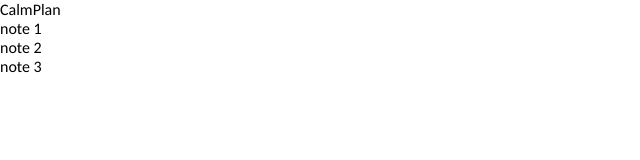
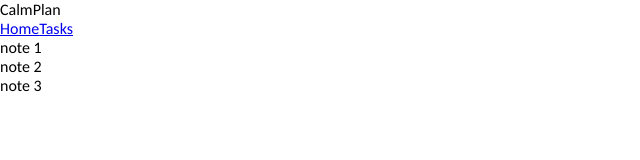
Before and after one commit to large-bytes/CalmPlan, a React (Vite) app: page /tasks in a window 1280 px wide. Shown: the top 160 px of the page, without its empty margins (0-640 px from the left). Built offline with nearby package versions, Linux system fonts and the light colour scheme.

Commit message:
Add ReactRouter and first routes

```diff
--- a/package.json
+++ b/package.json
@@ -11,7 +11,8 @@
   },
   "dependencies": {
     "react": "^18.2.0",
-    "react-dom": "^18.2.0"
+    "react-dom": "^18.2.0",
+    "react-router-dom": "^6.23.1"
   },
   "devDependencies": {
     "@types/react": "^18.2.66",
--- a/src/App.tsx
+++ b/src/App.tsx
@@ -1,13 +1,8 @@
 function App() {
   return (
-    <main>
-      <h1>CalmPlan</h1>
-      <ul>
-        <li>note 1</li>
-        <li>note 2</li>
-        <li>note 3</li>
-      </ul>
-    </main>
+    <>
+      <h2>HOME</h2>
+    </>
   );
 }
 
--- /dev/null
+++ b/src/components/Navbar.tsx
@@ -0,0 +1,16 @@
+// file: src/components/Navbar.tsx
+
+import { NavLink } from "react-router-dom";
+
+const Navbar = () => {
+  return (
+    <nav>
+      <ul>
+        <NavLink to="/">Home</NavLink>
+        <NavLink to="/tasks">Tasks</NavLink>
+      </ul>
+    </nav>
+  );
+};
+
+export default Navbar;
--- a/src/main.tsx
+++ b/src/main.tsx
@@ -1,10 +1,24 @@
 import React from "react";
 import ReactDOM from "react-dom/client";
+import "./index.css";
+import { createBrowserRouter, RouterProvider } from "react-router-dom";
 import App from "./App.tsx";
-import "./index.css";
+import Tasks from "./routes/Tasks.tsx";
+import Layout from "./routes/Layout.tsx";
+
+const router = createBrowserRouter([
+  {
+    path: "/",
+    element: <Layout />,
+    children: [
+      { index: true, element: <App /> },
+      { path: "/tasks", element: <Tasks /> },
+    ],
+  },
+]);
 
 ReactDOM.createRoot(document.getElementById("root")!).render(
   <React.StrictMode>
-    <App />
+    <RouterProvider router={router} />
   </React.StrictMode>
 );
--- /dev/null
+++ b/src/routes/Layout.tsx
@@ -0,0 +1,18 @@
+// file: src/routes/Layout.tsx
+
+import { Outlet } from "react-router-dom";
+import Navbar from "../components/Navbar";
+
+const Layout = () => {
+  return (
+    <div>
+      <h1>CalmPlan</h1>
+      <Navbar />
+      <main>
+        <Outlet />
+      </main>
+    </div>
+  );
+};
+
+export default Layout;
--- /dev/null
+++ b/src/routes/Tasks.tsx
@@ -0,0 +1,15 @@
+// file: src/routes/Tasks.tsx
+
+const tasks = () => {
+  return (
+    <>
+      <ul>
+        <li>note 1</li>
+        <li>note 2</li>
+        <li>note 3</li>
+      </ul>
+    </>
+  );
+};
+
+export default tasks;
```
Also changed, not shown: 1 other file (tests, documents, lock files or other folders).
